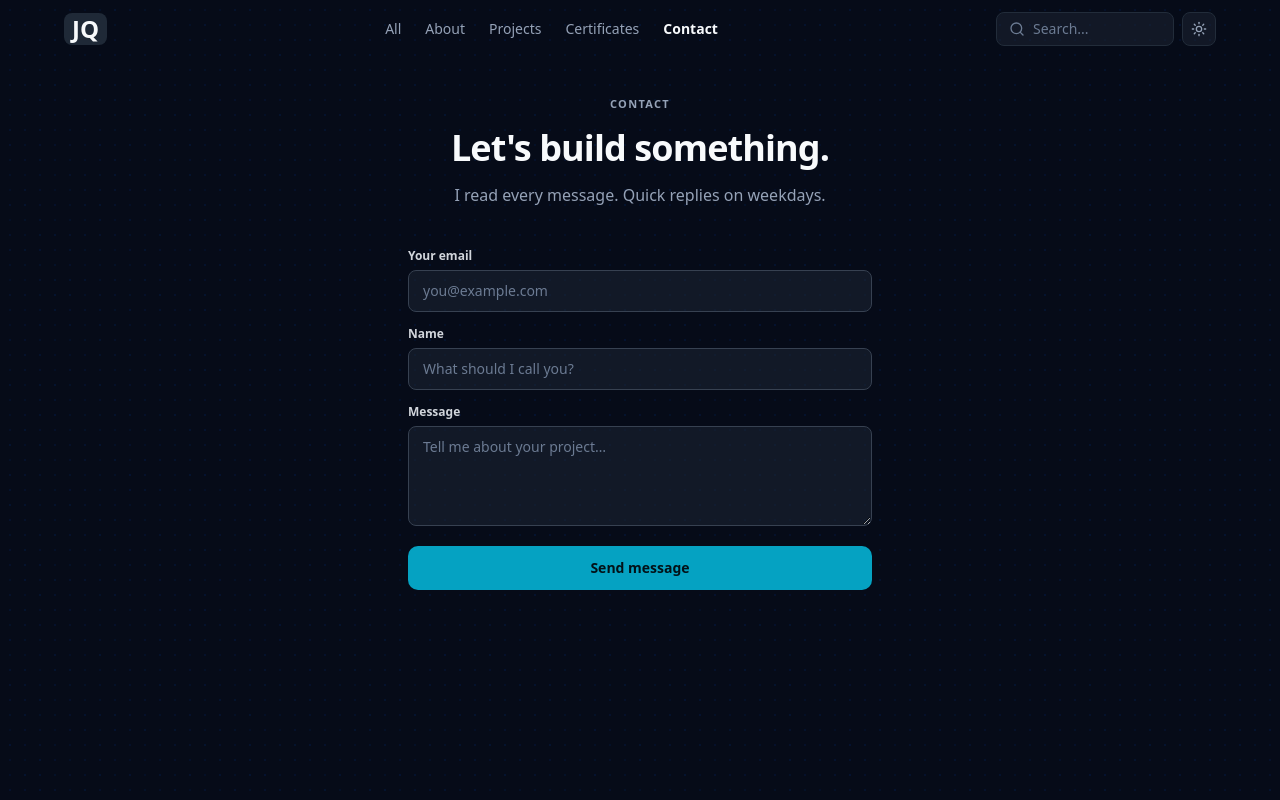
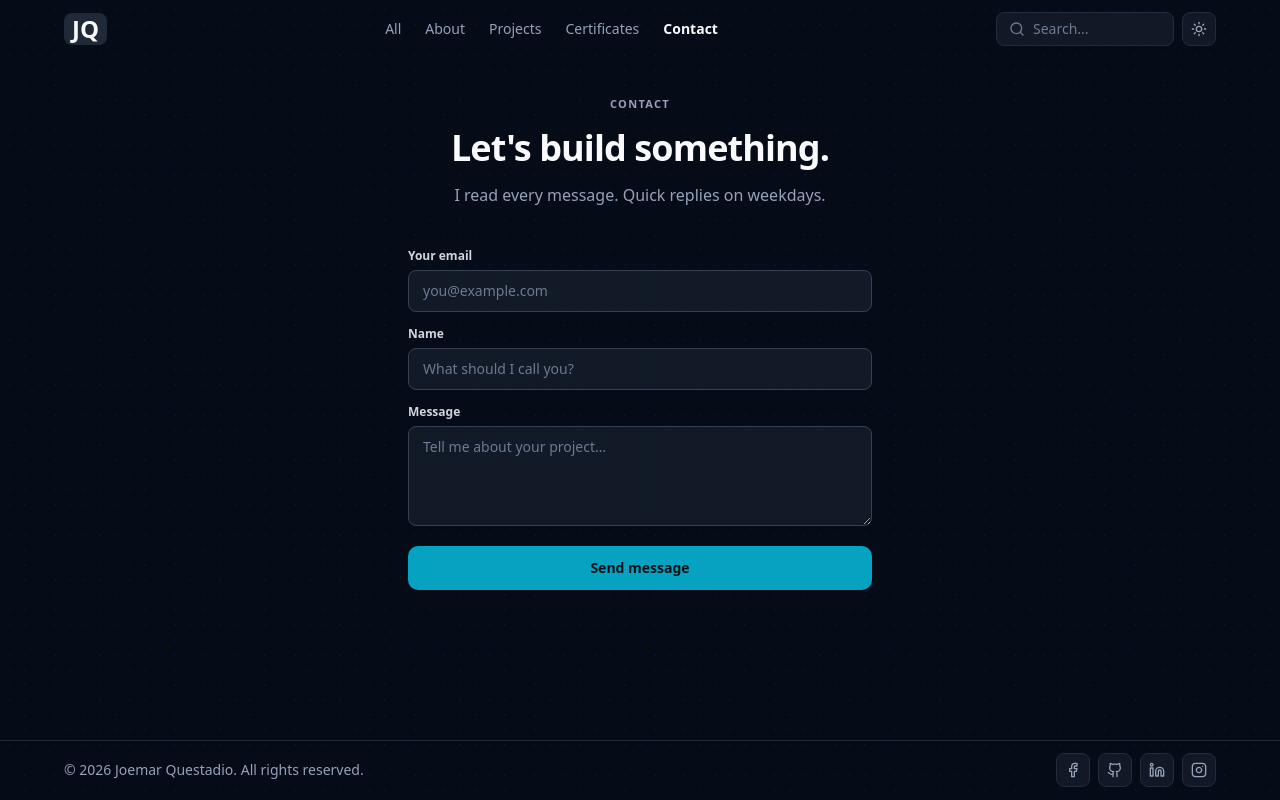
Before and after one commit to raam221027/jcqportfolio, a React (Vite) app: page /contact in a window 1280 px wide. Built offline with nearby package versions, Linux system fonts and the light colour scheme.

Commit message:
added footer

```diff
--- a/src/App.tsx
+++ b/src/App.tsx
@@ -1,6 +1,7 @@
 import { Routes, Route, useLocation } from "react-router-dom";
 import { AnimatePresence } from "framer-motion";
 import DotPattern from "@/components/DotPattern";
+import Footer from "@/components/Footer";
 import Header from "@/components/Header";
 import Hero from "@/components/Hero";
 import AboutPage from "@/pages/AboutPage";
@@ -24,6 +25,7 @@ export default function App() {
             <Route path="/contact" element={<ContactPage />} />
           </Routes>
         </AnimatePresence>
+        <Footer />
       </div>
     </>
   );
--- /dev/null
+++ b/src/components/Footer.tsx
@@ -0,0 +1,32 @@
+import { Facebook, Github, Instagram, Linkedin } from "lucide-react";
+
+const SOCIALS = [
+  { href: "https://facebook.com", label: "Facebook", Icon: Facebook },
+  { href: "https://github.com", label: "GitHub", Icon: Github },
+  { href: "https://linkedin.com", label: "LinkedIn", Icon: Linkedin },
+  { href: "https://instagram.com", label: "Instagram", Icon: Instagram },
+];
+
+export default function Footer() {
+  return (
+    <footer className="border-t border-surface-1 px-6 py-3">
+      <div className="mx-auto flex max-w-6xl flex-col items-center justify-between gap-6 sm:flex-row">
+        <p className="text-sm text-fg-muted">&copy; 2026 Joemar Questadio. All rights reserved.</p>
+        <div className="flex items-center gap-2">
+          {SOCIALS.map(({ href, label, Icon }) => (
+            <a
+              key={label}
+              href={href}
+              target="_blank"
+              rel="noopener noreferrer"
+              aria-label={label}
+              className="rounded-md border border-surface-2 bg-surface-1/50 p-2 text-fg-muted transition-colors hover:text-brand-cyan"
+            >
+              <Icon className="h-4 w-4" />
+            </a>
+          ))}
+        </div>
+      </div>
+    </footer>
+  );
+}
```
